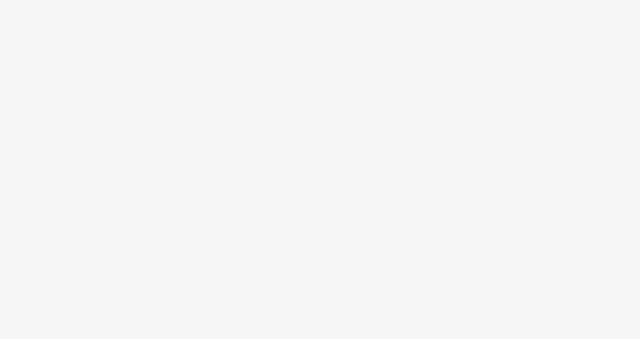
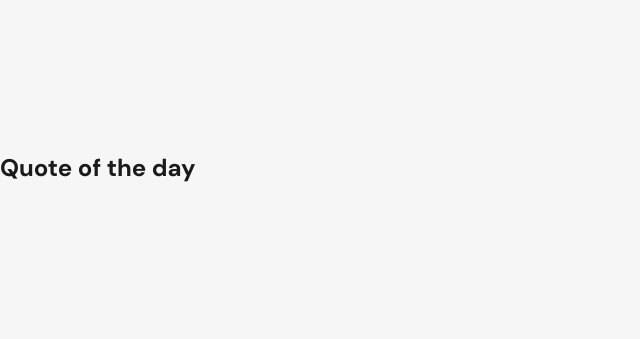
Before and after one commit to Hellwood1/energy-flow-team-project, a website built with Vite: page src/page-2.html in a window 1280 px wide. Shown: the whole page, without its empty margins (0-640 px from the left). Built offline with nearby package versions, Linux system fonts and the light colour scheme; files whose address does not match are found by name.

Commit message:
Update quote-favorites.html
додав розмітку до quote-fav

```diff
--- a/src/partials/quote-favorites.html
+++ b/src/partials/quote-favorites.html
@@ -1 +1,9 @@
-<!-- <section class="quote-favorites">Name Surname</section> -->
+<section class="quote-favorites">
+    <div class="quotes-div">
+        <svg></svg>
+        <h2>Quote of the day</h2>
+        <svg></svg>
+        <p class="quote-text"></p>
+        <span class="quote-author"></span>
+    </div>
+</section>
```
